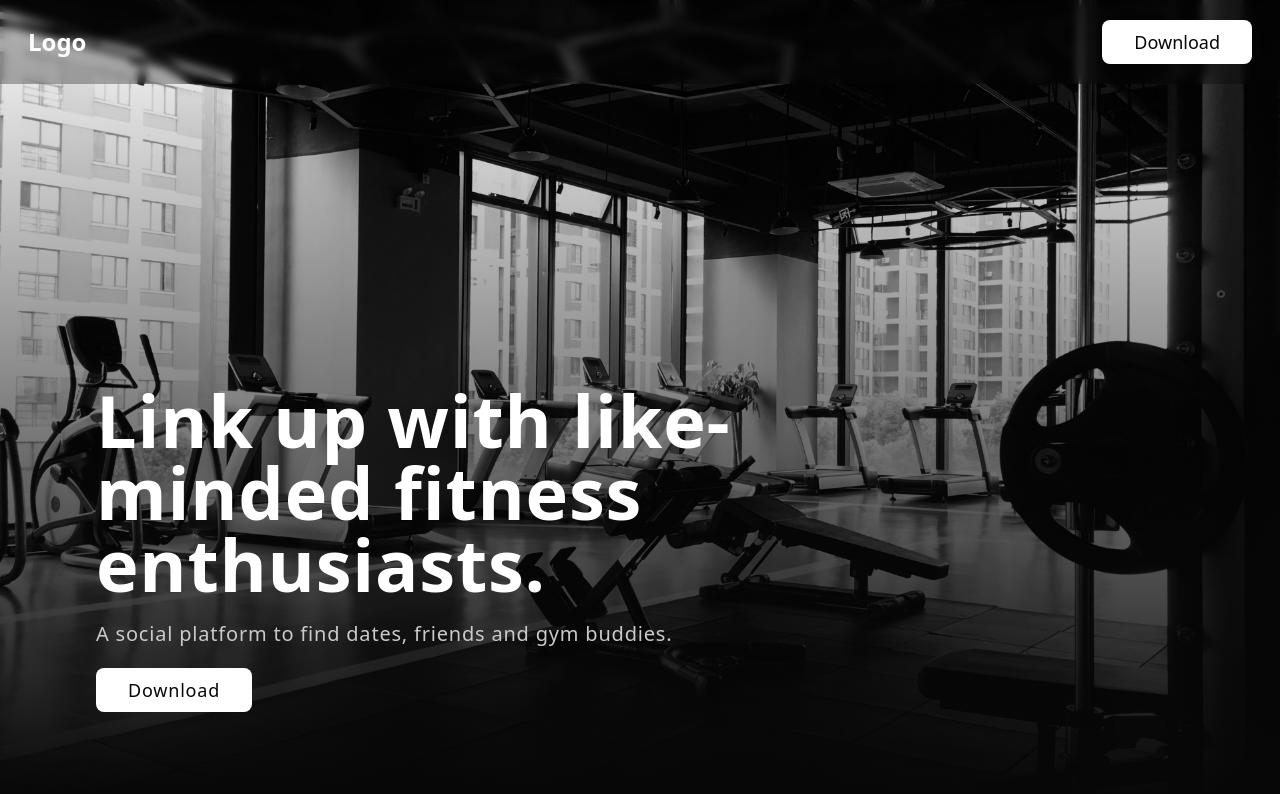
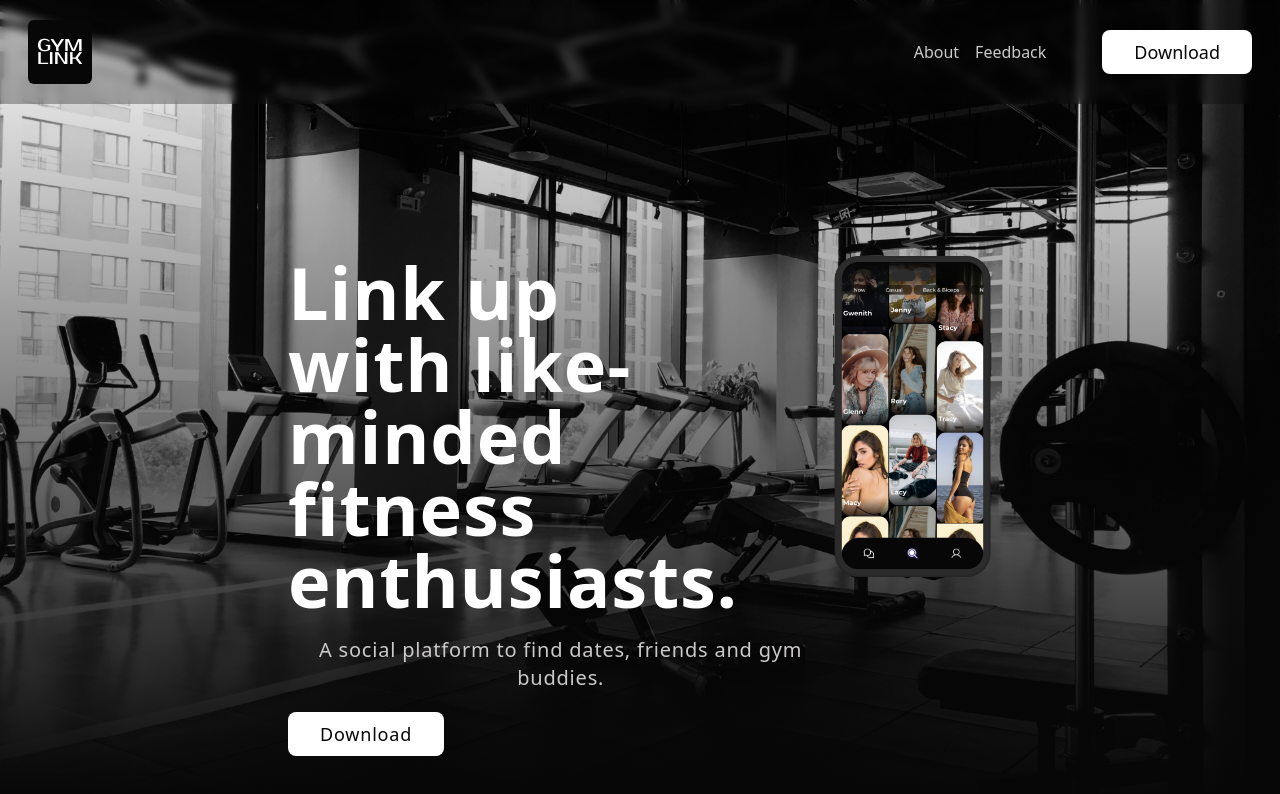
Before and after one commit to Gymlinkapp/gymlink-landing-page, an Astro site: page / in a window 1280 px wide. Built offline with nearby package versions, Linux system fonts and the light colour scheme; Astro itself is replaced by a stand-in of ours.

Commit message:
update/add about and mockup

```diff
--- a/src/components/Button.astro
+++ b/src/components/Button.astro
@@ -1,10 +1,16 @@
 ---
 export interface Props {
-    url: string
-    text: string
+  url: string;
+  text: string;
 }
 
-const{ url, text } = Astro.props
+const { url, text } = Astro.props;
 ---
 
-<a class="text-dark-500 flex gap-5 bg-light-500 px-8 py-2 rounded-lg max-w-fit text-lg font-medium z-30"href={url}>{text}</a>
+<a
+  class='text-dark-500 flex gap-5 bg-light-500 px-8 py-2 rounded-lg max-w-fit text-lg font-medium z-30'
+  href={url}
+  target='_blank'
+>
+  {text}
+</a>
--- a/src/components/Navbar.astro
+++ b/src/components/Navbar.astro
@@ -1,18 +1,40 @@
 ---
-import Button from "./Button.astro";
+import Button from './Button.astro';
 // tasks
 // 1. change proper nav colors.
 // 2. create a button component.
 // 3. replace that button in here and in the hero section on the index page.
 ---
 
-<header class="w-full z-50 absolute bg-dark-500/30 backdrop-blur-sm">
-    <nav class="py-5">
-        <ul  class="flex justify-between items-center px-7">
-            <li class="text-2xl font-bold">
-                <a href="#" class="text-light-500">Logo</a>
-            </li>
-       <Button text="Download" url="#"/>
+<header class='w-full z-50 absolute bg-dark-500/30 backdrop-blur-sm'>
+  <nav class='py-5'>
+    <ul class='flex justify-between items-center px-7'>
+      <li
+        class='text-2xl font-bold w-16 aspect-square rounded-md overflow-hidden'
+      >
+        <a href='/' class='text-light-500 w-full h-full aspect-square'>
+          <img
+            src='/icon.png'
+            alt='gymlink logo'
+            class='w-full h-full object-cover'
+          />
+        </a>
+      </li>
+      <li>
+        <ul class='flex flex-row items-center gap-4'>
+          <li class='text-light-400 font-medium'>
+            <a href='/about'>About</a>
+          </li>
+          <li class='text-light-400 font-medium'>
+            <a href='https://forms.gle/2TitVNv9a4LHkQtTA' target='_blank'
+              >Feedback</a
+            >
+          </li>
+          <li class='hidden sm:flex md:ml-10'>
+            <Button text='Download' url='https://discord.gg/effbAnqTWZ' />
+          </li>
         </ul>
-    </nav>
+      </li>
+    </ul>
+  </nav>
 </header>
--- a/src/layouts/Layout.astro
+++ b/src/layouts/Layout.astro
@@ -8,16 +8,16 @@ const { title } = Astro.props;
 ---
 
 <!DOCTYPE html>
-<html lang='en'>
+<html lang='en' class='bg-dark-500'>
   <head>
     <meta charset='UTF-8' />
     <meta name='viewport' content='width=device-width' />
-    <link rel='icon' type='image/svg+xml' href='/favicon.svg' />
+    <link rel='icon' type='image/png' href='/icon.png' />
     <meta name='generator' content={Astro.generator} />
     <title>{title}</title>
   </head>
   <body>
-    <Navbar/>
+    <Navbar />
     <slot />
   </body>
 </html>
--- /dev/null
+++ b/src/pages/about.astro
@@ -0,0 +1,36 @@
+---
+import Layout from '../layouts/Layout.astro';
+---
+
+<Layout title='About'>
+  <main class='pt-32 min-h-full px-10 max-w-4xl mx-auto'>
+    <h1 class='text-light-500 font-medium text-4xl'>About Gymlink</h1>
+
+    <p class='text-light-400 text-lg mt-4'>
+      We understand that going to the gym alone can be daunting and often
+      demotivating, which is why we've created this app to help you find friends
+      to go to the gym with. Our platform allows you to connect with people in
+      your area who have similar fitness goals, schedules, and interests.
+    </p>
+    <p class='text-light-400 text-lg mt-4'>
+      Whether you're a beginner or a seasoned gym-goer, our app is designed to
+      help you find a gym buddy who can motivate and inspire you to achieve your
+      fitness goals. You can browse through profiles of other users and filter
+      by location, age, fitness level, and preferred workout type. Once you find
+      someone you like, you can send them a message and start planning your
+      workout sessions together.
+    </p>
+    <p class='text-light-400 text-lg mt-4'>
+      Our app is not just about finding gym partners, it's also about building a
+      community of fitness enthusiasts who can support and encourage each other.
+      You can join groups based on your preferred workout type or fitness goals,
+      participate in challenges and events, and share your progress and
+      achievements with the community.
+    </p>
+    <p class='text-light-400 text-lg mt-4'>
+      At Gymlink, we believe that working out should be fun, social, and
+      rewarding. Download our app today and start your fitness journey with a
+      new friend by your side!
+    </p>
+  </main>
+</Layout>
--- a/src/pages/index.astro
+++ b/src/pages/index.astro
@@ -2,21 +2,44 @@
 import Layout from '../layouts/Layout.astro';
 import Button from '../components/Button.astro';
 
-const backgroundUrl = "https://images.unsplash.com/photo-1571902943202-507ec2618e8f?ixlib=rb-4.0.3&ixid=MnwxMjA3fDB8MHxwaG90by1wYWdlfHx8fGVufDB8fHx8&auto=format&fit=crop&w=1550&q=80"
+const backgroundUrl =
+  'https://images.unsplash.com/photo-1571902943202-507ec2618e8f?ixlib=rb-4.0.3&ixid=MnwxMjA3fDB8MHxwaG90by1wYWdlfHx8fGVufDB8fHx8&auto=format&fit=crop&w=1550&q=80';
 
 // 1. size the text properly
 ---
 
 <Layout title='Gymlink - Link up with like-minded fitness enthusiasts.'>
-  <main class={`bg-dark-500 min-h-screen bg-[url("/Gymlink-bg.jpg")] relative bg-cover bg-center`}>
-    <div class="inset-0 bg-gradient-to-t from-dark-500 to-transparent z-30 absolute"></div>
-    <section class="flex flex-col gap-5 pt-32 md:pt-96 px-4 md:px-24 z-50 tracking-wider ">
-      <div class="z-40 flex flex-col gap-5">
-        <h1 class="text-light-500 text-5xl md:text-7xl font-bold brightness-200 w-3/4">Link up with like-minded fitness enthusiasts.</h1>
-        <h3 class='text-light-400 text-xl '>A social platform to find dates, friends and gym buddies.</h3>
+  <main
+    class={`bg-dark-500 min-h-screen bg-[url("/Gymlink-bg.jpg")] relative bg-cover bg-center`}
+  >
+    <div
+      class='inset-0 bg-gradient-to-t from-dark-500 to-transparent z-30 absolute'
+    >
+    </div>
+    <section
+      class='flex flex-col gap-5 pt-32 md:pt-64 px-4 md:px-48 z-50 tracking-wider'
+    >
+      <div class='flex flex-col md:flex-row xl:px-24'>
+        <div class='z-40 flex flex-col items-center md:items-start gap-5'>
+          <h1
+            class='text-light-500 items-center text-center md:text-left md:items-start text-5xl md:text-7xl font-bold brightness-200 md:w-3/4'
+          >
+            Link up with like-minded fitness enthusiasts.
+          </h1>
+          <h3
+            class='text-light-400 text-xl items-center text-center md:items-start'
+          >
+            A social platform to find dates, friends and gym buddies.
+          </h3>
+          <Button
+            text='Download'
+            url='https://testflight.apple.com/join/NTM6DRrW'
+          />
+        </div>
+        <div class='w-72 md:w-[30rem] mt-20 md:mt-0 mx-auto md:mx-0 z-50'>
+          <img src='/mockup1.png' alt='mockup' class='w-full object-cover' />
+        </div>
       </div>
-      <Button text="Download" url="#"/>
     </section>
   </main>
-
 </Layout>
```
Also changed, not shown: public/favicon.svg (deleted), public/icon.png (added), public/mockup1.png (added).
